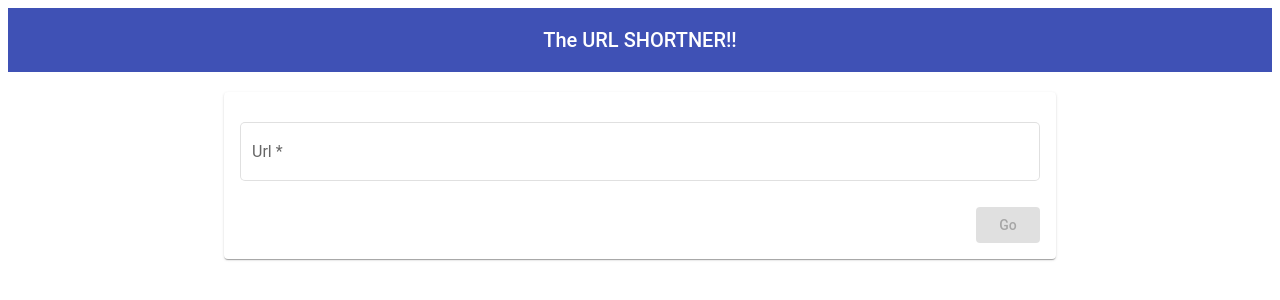
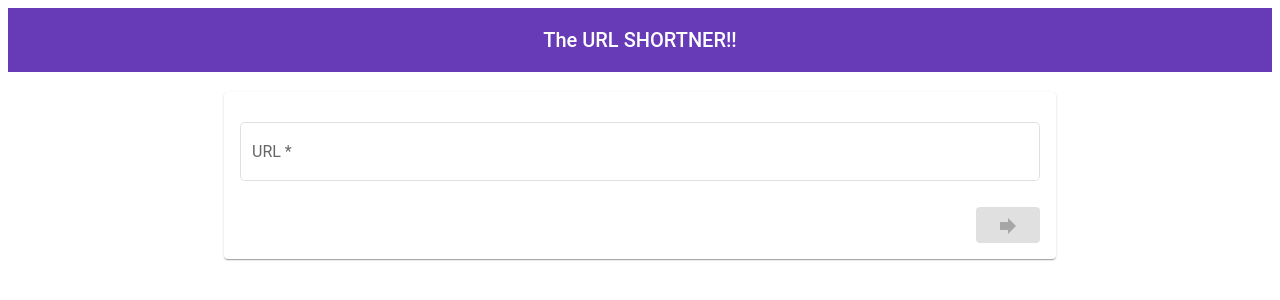
Before and after one commit to sanyamarora0550/url-shortener-frontend, an Angular app: page / in a window 1280 px wide. Shown: the top 300 px of the page. Built offline with nearby package versions, Linux system fonts and the light colour scheme.

Commit message:
frontend changes and base url changed

```diff
--- a/src/app/app.component.html
+++ b/src/app/app.component.html
@@ -6,27 +6,28 @@
   <mat-card class="nd-card">
     <form [formGroup]="form">
       <mat-form-field appearance="outline">
-        <mat-label>Url</mat-label>
-        <input matInput formControlName="url" required>
-        <mat-error align="right">Please provide Valid Url</mat-error>
+        <mat-label>URL</mat-label>
+        <input matInput formControlName="url" required placeholder="Paste Your Long URL Here...">
+        <mat-error align="right">Please Provide Valid URL</mat-error>
       </mat-form-field>
-      <button class="nd-button" mat-raised-button type="submit" [disabled]="form.invalid"
-        (click)="onClick()">Go</button>
+      <button class="nd-button" mat-raised-button type="submit" color="primary" [disabled]="form.invalid"
+        (click)="onClick()">
+        <mat-icon>forward</mat-icon>
+      </button>
     </form>
   </mat-card>
 </div>
 <div class="nd-response">
-  <em>
   <div class="nd-spacer"></div>
   <div *ngIf="loading" class="nd-loader">
     <mat-progress-bar mode="indeterminate"></mat-progress-bar>
   </div>
   <div *ngIf="shortUrl">
-      <mat-label>Short Url: </mat-label>
+    <mat-label>Short Url 🧐 : </mat-label>
     <b> <a href="{{shortUrl}}" target="_blank">{{shortUrl}}</a></b>
   </div>
   <div *ngIf="err">
-      <mat-error align="right"><b>{{err}}</b></mat-error>
+    <mat-error align="right"><b> <em>{{err}}</em> 😧 </b></mat-error>
   </div>
-  </em>
+
 </div>
--- a/src/index.html
+++ b/src/index.html
@@ -7,6 +7,7 @@
   <base href="/">
   <meta name="viewport" content="width=device-width, initial-scale=1">
   <link rel="icon" type="image/x-icon" href="assets/favicon.ico">
+  <link href="https://fonts.googleapis.com/icon?family=Material+Icons" rel="stylesheet">
 </head>
 
 <body>
--- a/src/styles.css
+++ b/src/styles.css
@@ -1,2 +1,3 @@
 /* You can add global styles to this file, and also import other style files */
-@import '~@angular/material/prebuilt-themes/indigo-pink.css'
+@import '~@angular/material/prebuilt-themes/indigo-pink.css';
+@import '~@angular/material/prebuilt-themes/deeppurple-amber.css';
```
Lines whose indentation alone changed are shown as unchanged.
